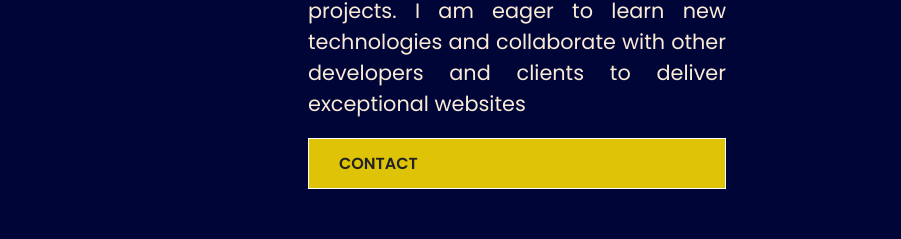
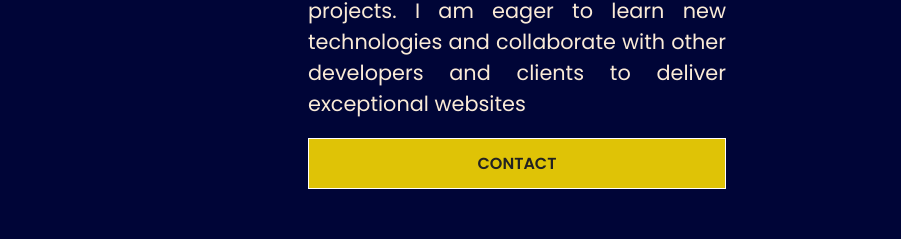
Before and after one commit to SOUMYAJIT06121999/portfolio, a React (Create React App) app: page /about in a window 1280 px wide. Shown: the part 957-1196 px from the top of the page, without its empty margins (123-1024 px from the left). Built offline with nearby package versions, Linux system fonts and the light colour scheme.

Commit message:
PORTFOLIO-REACT

```diff
--- a/src/Components/UserImage.js
+++ b/src/Components/UserImage.js
@@ -15,7 +15,7 @@ const UserImage = () => {
     <h1>REACT.JS DEVELOPER.</h1>
     <div>
        <Link to="/project" className="btn">Projects</Link>
-       <Link to="/contact" className="btn btn-light">Contact</Link>
+       <Link to="/contact" className="btn btn-light" >Contact</Link>
     </div>
     </div>
     </div>
--- a/src/index.css
+++ b/src/index.css
@@ -26,6 +26,7 @@ ul{
   padding: 12px 30px;
   font-size: 1rem;
   text-transform: uppercase;
+  text-align: center;
   background: rgba(234, 204, 5, 0.957);
   color: #222;
   border: 1px solid #fff;
--- a/src/index.js
+++ b/src/index.js
@@ -2,7 +2,7 @@ import React from 'react';
 import ReactDOM from 'react-dom';
 import './index.css';
 import App from './App';
-import { BrowserRouter } from "react-router-dom"
+import { BrowserRouter } from "react-router-dom";
 
 
 ReactDOM.render(
```
